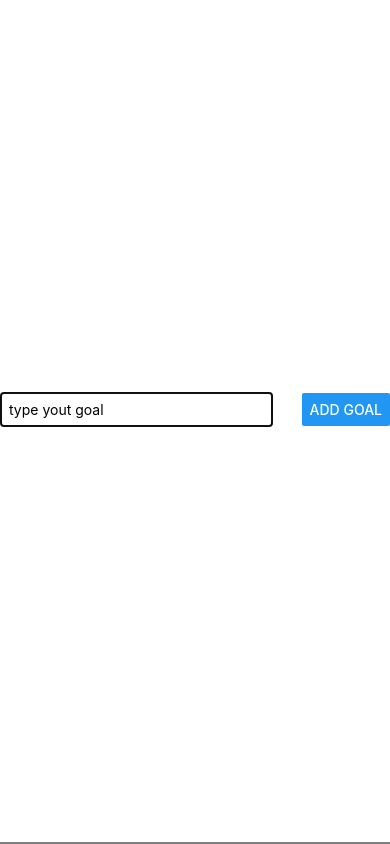
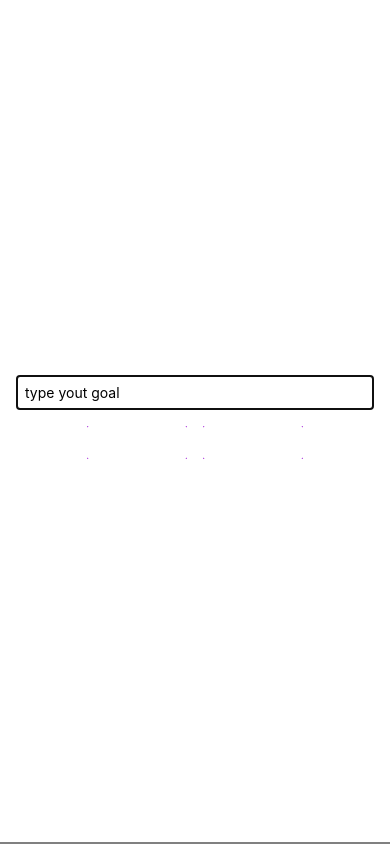
Before and after one commit to Pavithrank02/mobile-app, a React Native app: screen / in a window 390 px wide. Both pictures are taken after a click on the button "ADD NEW GOAL". Built offline with nearby package versions, Linux system fonts and the light colour scheme.

Commit message:
Styling modal

```diff
--- a/GoalInput.js
+++ b/GoalInput.js
@@ -19,10 +19,19 @@
           placeholder='type yout goal'
           style={styles.textInput}
         />
-        <Button
-          onPress={addGoalHandler}
-          title='Add Goal'
-        />
+        <View style={styles.buttonContainer}>
+          <View style={styles.button}>
+            <Button
+              onPress={addGoalHandler}
+              title='Add Goal'
+              color='white'
+            />
+
+          </View>
+          <View style={styles.button}>
+            <Button title="Cancel" color='white'/>
+          </View>
+        </View>
       </View>
     </Modal>
   )
@@ -30,8 +39,8 @@
 
 const styles = StyleSheet.create({
   inputContainer: {
-    flexDirection: 'row',
-    justifyContent: 'space-between',
+    padding: 16,
+    justifyContent: 'center',
     alignItems: 'center',
     borderBottomWidth: 2,
     paddingBottom: 24,
@@ -42,10 +51,20 @@
   textInput: {
     borderWidth: 1,
     borderColor: 'black',
-    width: '70%',
-    marginRight: 8,
+    width: '100%',
     padding: 8,
   },
+  buttonContainer: {
+    flexDirection: 'row',
+    marginTop: 16
+
+  },
+  button: {
+    width: 100,
+    marginHorizontal: 8,
+    backgroundColor: "darkviolet",
+
+  }
 })
 
 module.exports = GoalInput
```
Also changed, not shown: 1 other file (tests, documents, lock files or other folders).
